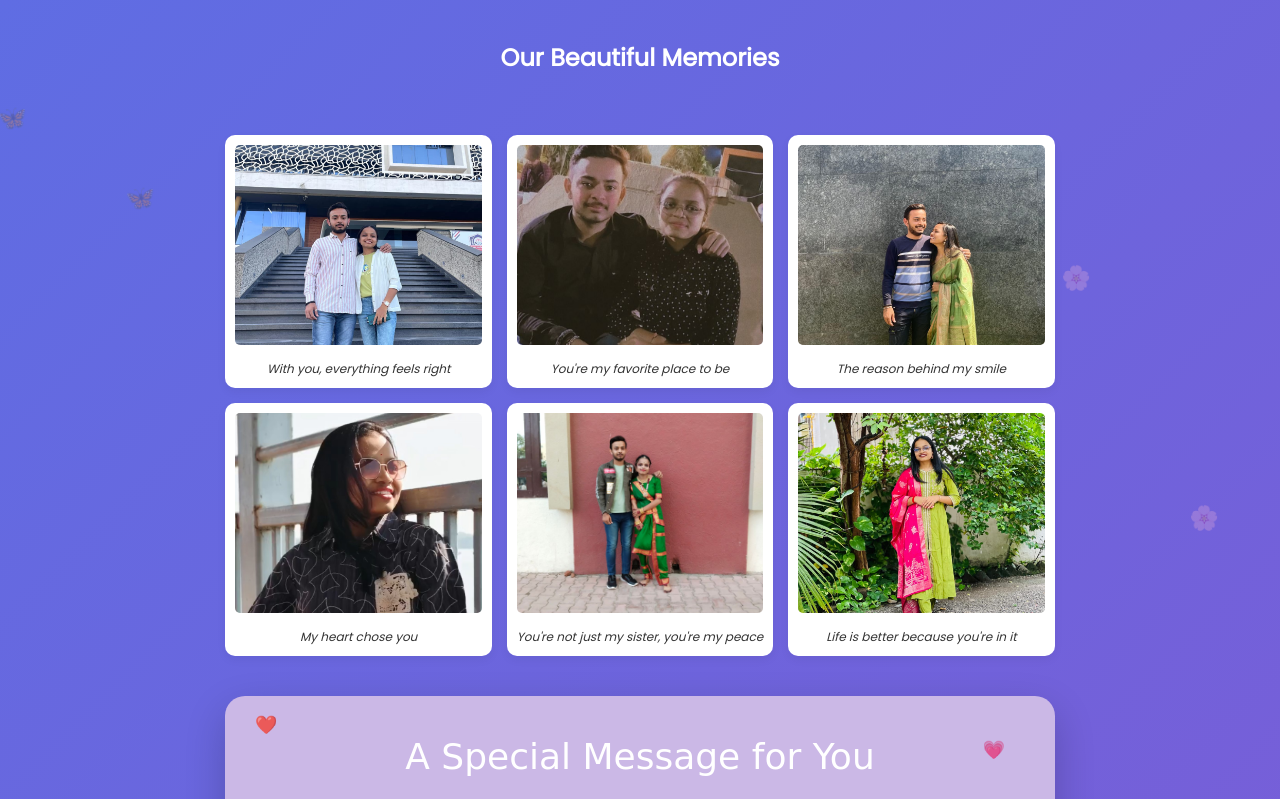
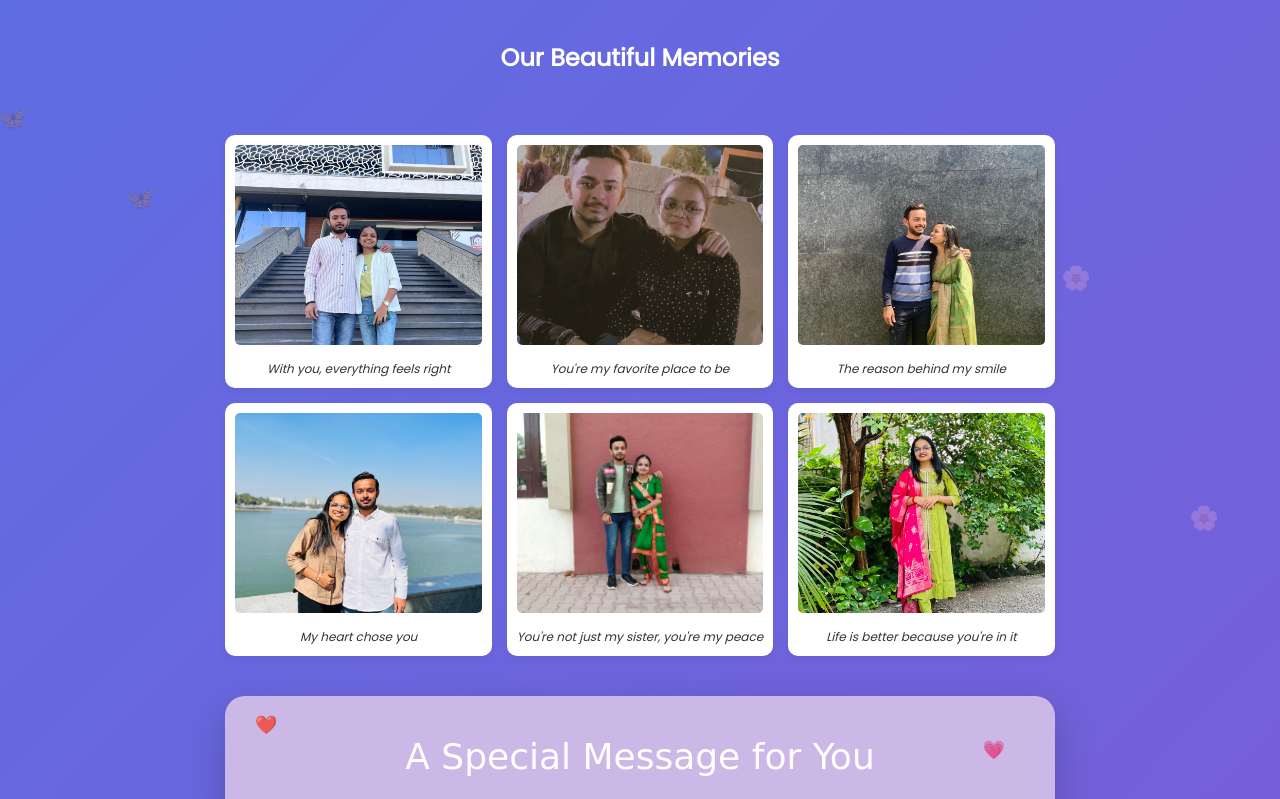
Before and after one commit to janidhrumit/Dhrumit-Jani, a plain HTML site: page index.html in a window 1280 px wide. Both pictures are taken after a click on the button "Start the Celebration ➔". Shown: the top 799 px of the page. Drawn offline with nearby package versions, Linux system fonts and the light colour scheme.

Commit message:
Fix HTML formatting and update image references

```diff
--- a/index.html
+++ b/index.html
@@ -34,7 +34,7 @@
             <div class="card"><img src="1.jpeg"><div class="caption">With you, everything feels right</div></div>
             <div class="card"><img src="2.jpeg"><div class="caption">You're my favorite place to be</div></div>
             <div class="card"><img src="3.jpeg"><div class="caption">The reason behind my smile</div></div>
-            <div class="card"><img src="4.jpeg"><div class="caption">My heart chose you</div></div>
+            <div class="card"><img src="photo 7.jpeg"><div class="caption">My heart chose you</div></div>
             <div class="card"><img src="5.jpeg"><div class=caption>You're not just my sister, you're my peace</div></div>
             <div class="card"><img src="6.jpeg"><div class="caption">Life is better because you're in it</div></div>
         </div>
```
